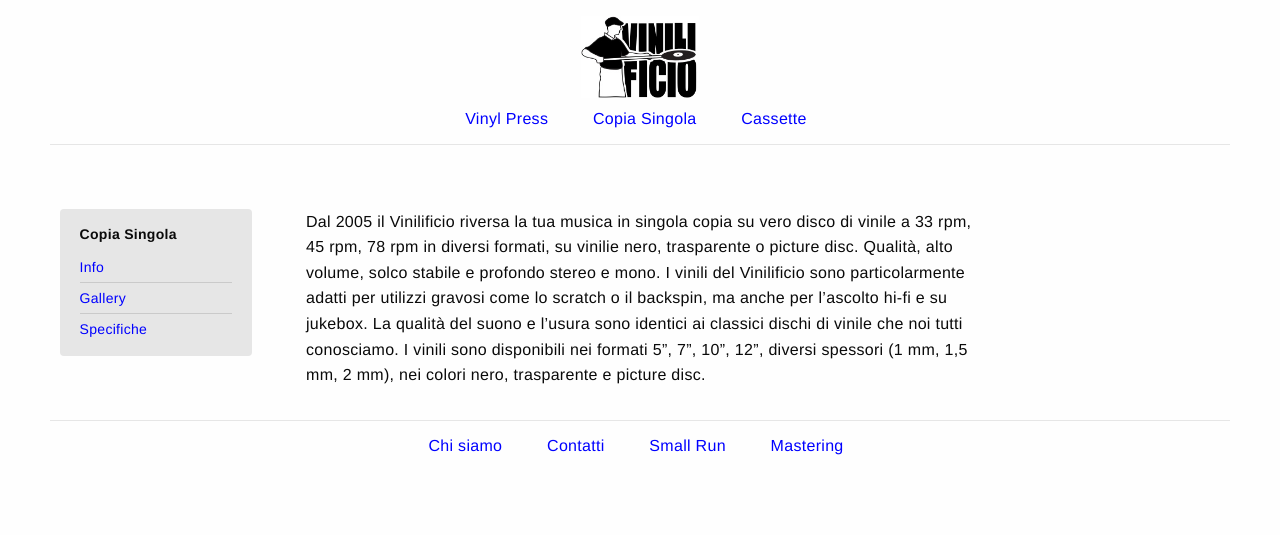
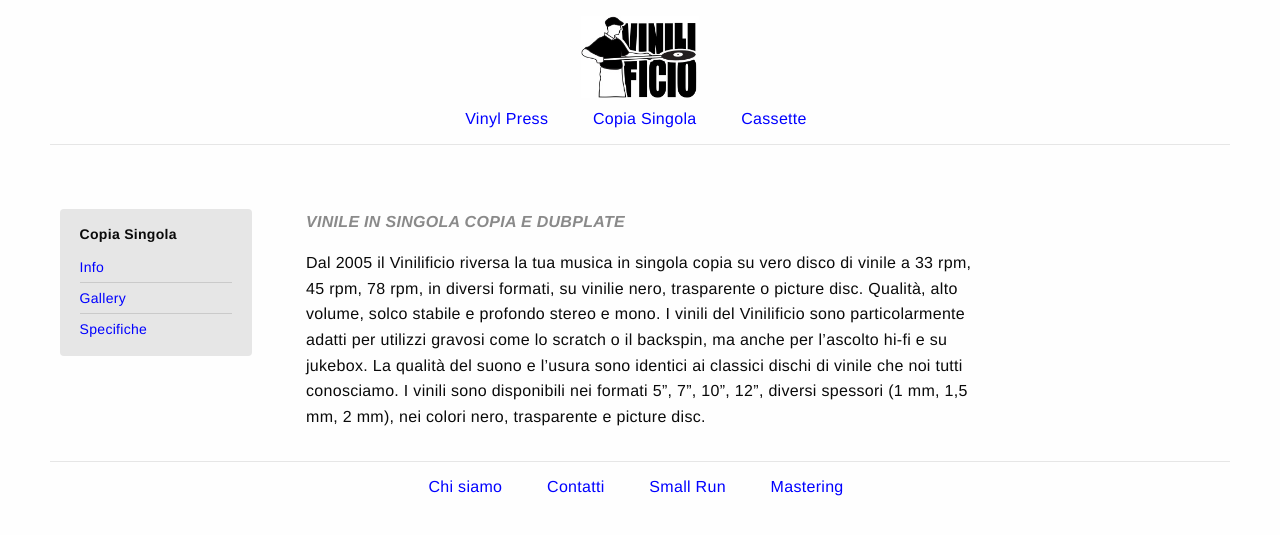
Before and after one commit to Vinilificio/Vinilificio.github.io, a Jekyll site: the page built from _pages/single-copy.md, in a window 1280 px wide. Shown: the top 535 px of the page. Built offline with Jekyll 4.4.1, drawn with Linux system fonts in a browser that asks for light colours.

Commit message:
Update from Forestry.io - _pages/single-copy.md

```diff
--- a/_pages/single-copy.md
+++ b/_pages/single-copy.md
@@ -11,6 +11,7 @@ menu:
   id: specifiche
 published: true
 ---
+___VINILE IN SINGOLA COPIA E DUBPLATE___
 
-Dal 2005 il Vinilificio riversa la tua musica in singola copia su vero disco di vinile a 33 rpm, 45 rpm, 78 rpm in diversi formati, su vinilie nero, trasparente o picture disc. Qualità, alto volume, solco stabile e profondo stereo e mono.
+Dal 2005 il Vinilificio riversa la tua musica in singola copia su vero disco di vinile a 33 rpm, 45 rpm, 78 rpm, in diversi formati, su vinilie nero, trasparente o picture disc. Qualità, alto volume, solco stabile e profondo stereo e mono.
 I vinili del Vinilificio sono particolarmente adatti per utilizzi gravosi come lo scratch o il backspin, ma anche per l’ascolto hi-fi e su jukebox. La qualità del suono e l’usura sono identici ai classici dischi di vinile che noi tutti conosciamo. I vinili sono disponibili nei formati 5”, 7”, 10”, 12”, diversi spessori (1 mm, 1,5 mm, 2 mm), nei colori nero, trasparente e picture disc.
```
